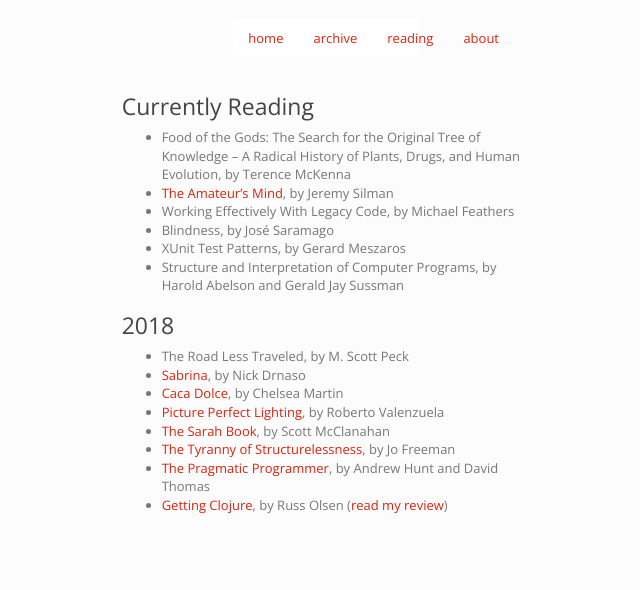
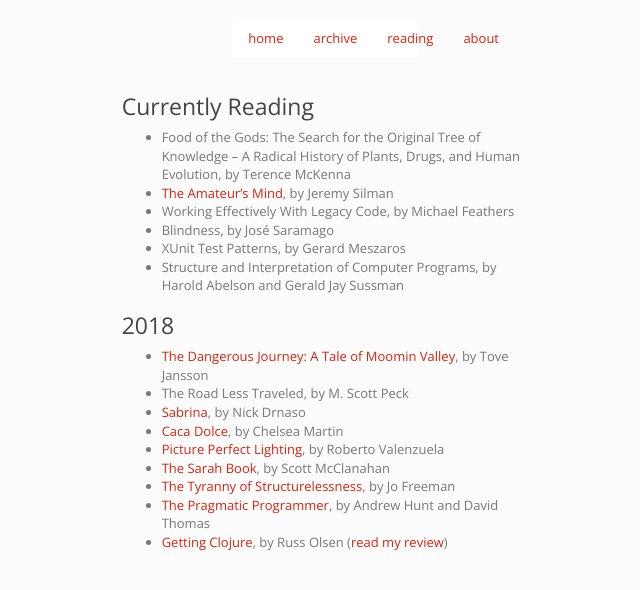
Before and after one commit to imtayadeway/imtayadeway.github.io, a Jekyll site: the page built from reading-list/index.md, in a window 1280 px wide. Shown: the top 590 px of the page, without its empty margins (315-955 px from the left). Built offline with Jekyll 4.4.1, drawn with Linux system fonts in a browser that asks for light colours.

Commit message:
Add the dangerous journey

```diff
--- a/reading-list/index.md
+++ b/reading-list/index.md
@@ -14,6 +14,7 @@
 
 ### 2018
 
+- [The Dangerous Journey: A Tale of Moomin Valley][], by Tove Jansson
 - The Road Less Traveled, by M. Scott Peck
 - [Sabrina][sabrina], by Nick Drnaso
 - [Caca Dolce][caca dolce], by Chelsea Martin
@@ -30,6 +31,7 @@
 [picture perfect lighting]: https://rockynook.com/shop/photography/picture-perfect-lighting/
 [sabrina]: https://www.drawnandquarterly.com/sabrina
 [the amateur's mind]: https://www.silmanjamespress.com/shop/chess/amateurs-mind-the-2nd-edition/
+[The Dangerous Journey: A Tale of Moomin Valley]: https://www.drawnandquarterly.com/dangerous-journey-tale-moomin-valley
 [the pragmatic programmer]: https://pragprog.com/book/tpp/the-pragmatic-programmer
 [the sarah book]: https://nytyrant.com/collections/titles/products/pre-order-the-sarah-book-by-scott-mcclanahan
 [the tyranny of structurelessness]: http://www.jofreeman.com/joreen/tyranny.htm
```
